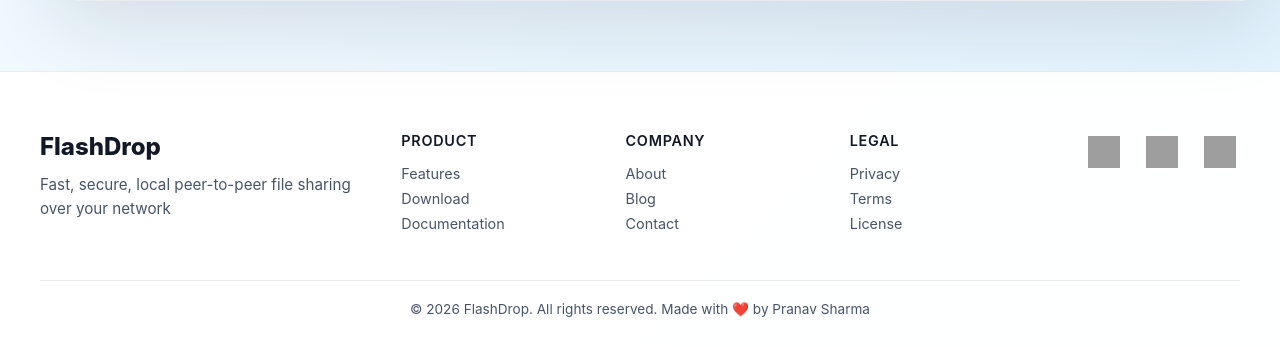
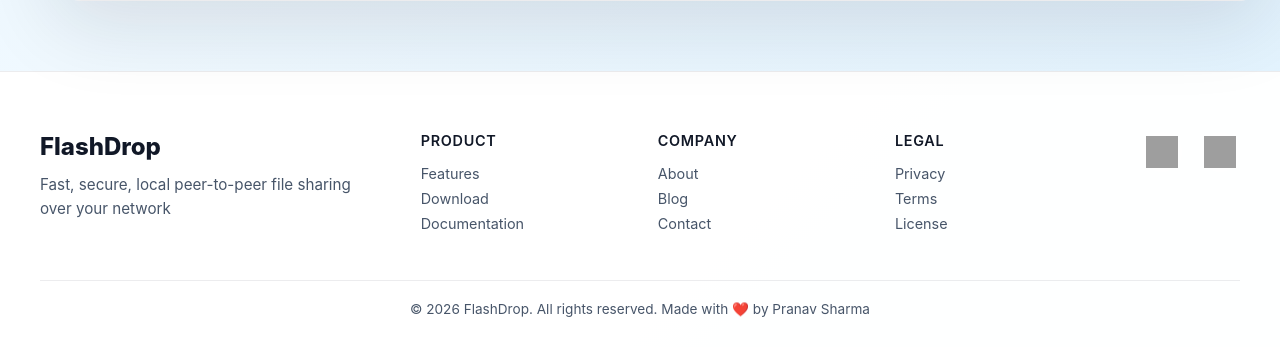
Before and after one commit to PranavSharma1008/FlashDrop, a Flask app: page / in a window 1280 px wide. Shown: the part 1389-1736 px from the top of the page. Run offline with Flask 3, Linux system fonts and the light colour scheme; data that the repository does not hold is empty; some libraries are stand-ins or nearby versions; grey boxes are pictures that could not be loaded.

Commit message:
Fix Sender Side bugs

```diff
--- a/requirements.txt
+++ b/requirements.txt
@@ -1,3 +1,2 @@
 Flask
 pyOpenSSL
-gunicorn
--- a/templates/index.html
+++ b/templates/index.html
@@ -174,9 +174,6 @@
           </div>
         </div>
         <div class="footer-socials">
-          <a href="https://youtube.com" target="_blank" rel="noreferrer" title="YouTube" class="footer-icon-link">
-            <img src="https://upload.wikimedia.org/wikipedia/commons/e/ef/Youtube_logo.png" alt="YouTube" class="footer-icon" />
-          </a>
           <a href="https://github.com/PranavSharma1008" target="_blank" rel="noreferrer" title="GitHub" class="footer-icon-link">
             <img src="https://cdn.jsdelivr.net/gh/devicons/devicon/icons/github/github-original.svg" alt="GitHub" class="footer-icon" />
           </a>
```
